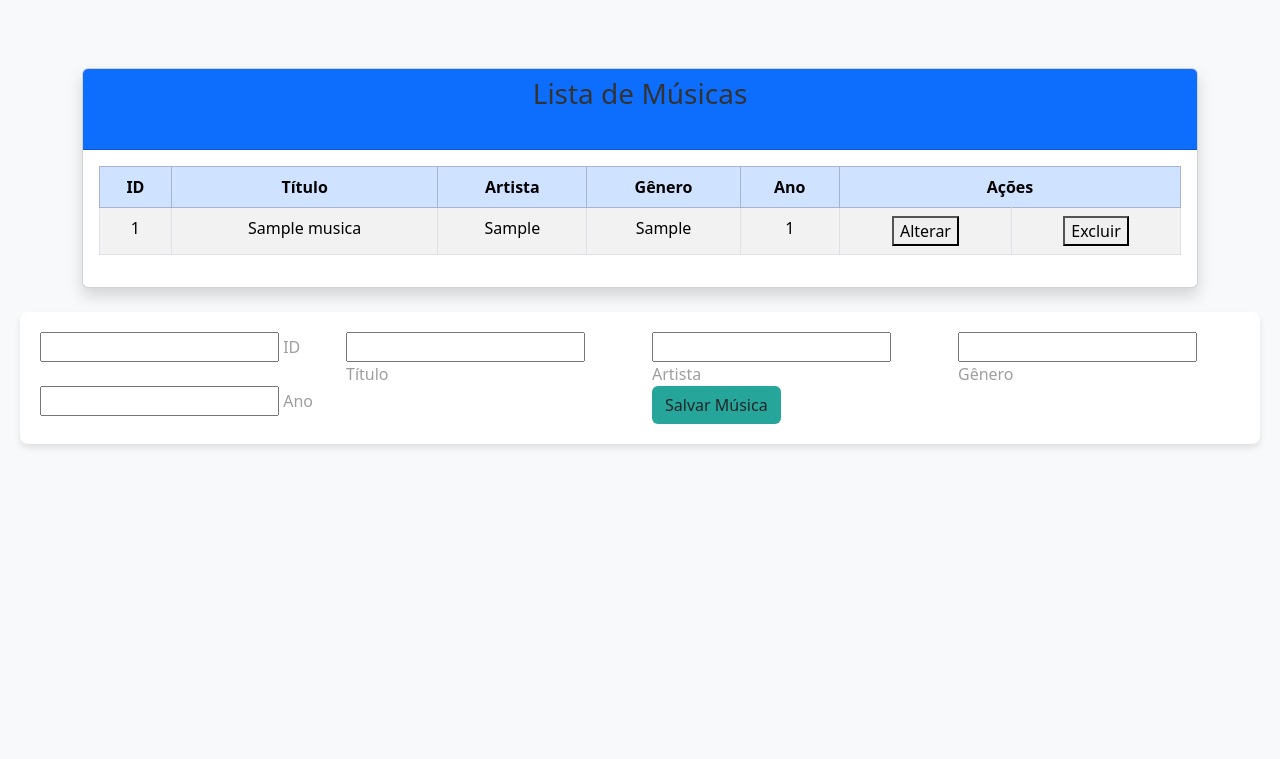
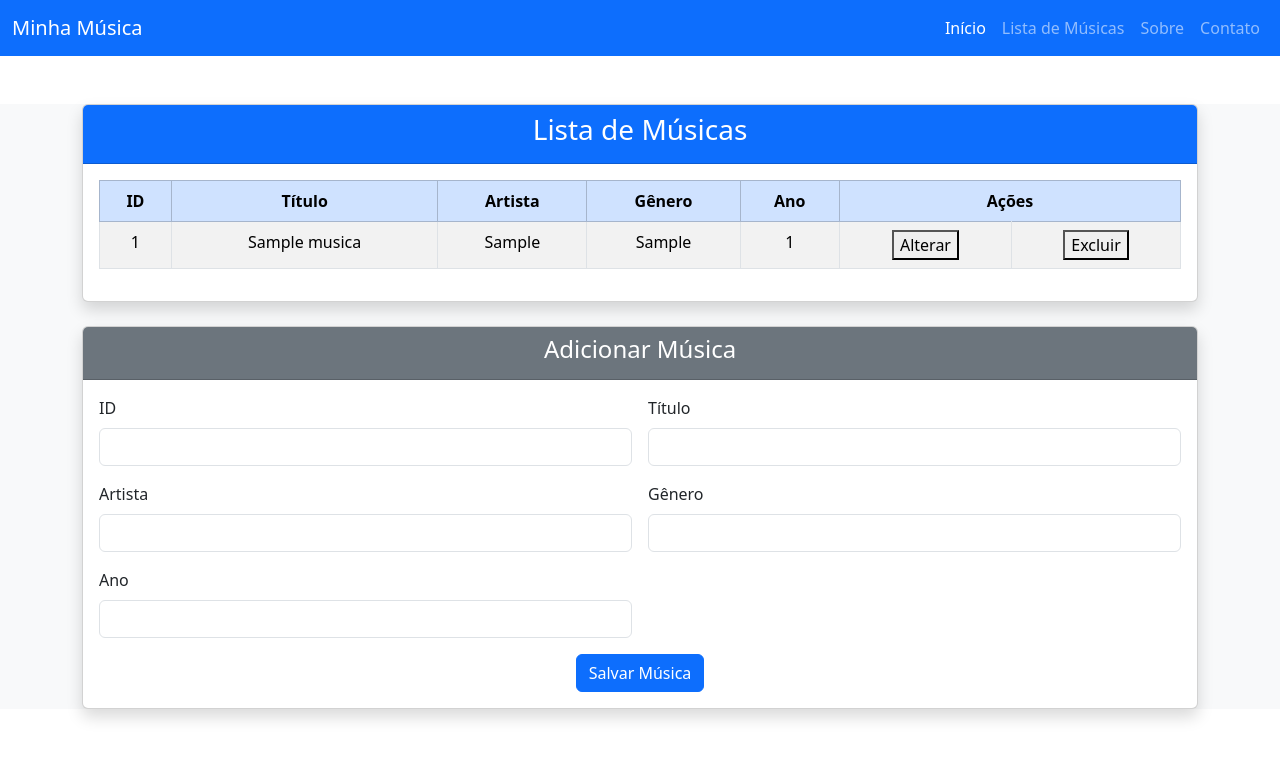
Before and after one commit to jardim3162/jsatividade, a PHP site: page /telainicial.php in a window 1280 px wide. Shown: the top 759 px of the page. Run offline with PHP 8.4, Linux system fonts and the light colour scheme; tables that the repository leaves empty hold one stand-in row (values such as "Sample post").

Commit message:
tudo atualizado e so terminar de estilizar

```diff
--- a/nav.php
+++ b/nav.php
@@ -1,10 +1,25 @@
-<nav>
-    <div class="nav-wrapper">
-      <a href="#" class="brand-logo right">Logo</a>
-      <ul id="nav-mobile" class="left hide-on-med-and-down">
-        <li><a href="sass.html">Sass</a></li>
-        <li><a href="badges.html">Components</a></li>
-        <li><a href="collapsible.html">JavaScript</a></li>
-      </ul>
+<!-- nav.php -->
+<nav class="navbar navbar-expand-lg navbar-dark bg-primary">
+    <div class="container-fluid">
+        <a class="navbar-brand" href="#">Minha Música</a>
+        <button class="navbar-toggler" type="button" data-bs-toggle="collapse" data-bs-target="#navbarNav" aria-controls="navbarNav" aria-expanded="false" aria-label="Toggle navigation">
+            <span class="navbar-toggler-icon"></span>
+        </button>
+        <div class="collapse navbar-collapse" id="navbarNav">
+            <ul class="navbar-nav ms-auto">
+                <li class="nav-item">
+                    <a class="nav-link active" href="home.php">Início</a>
+                </li>
+                <li class="nav-item">
+                    <a class="nav-link" href="telainicial.php">Lista de Músicas</a>
+                </li>
+                <li class="nav-item">
+                    <a class="nav-link" href="sobre.php">Sobre</a>
+                </li>
+                <li class="nav-item">
+                    <a class="nav-link" href="contato.php">Contato</a>
+                </li>
+            </ul>
+        </div>
     </div>
 </nav>
--- a/styles.css
+++ b/styles.css
@@ -1,6 +1,5 @@
 body {
     background-color: #f5f5f5;
-            padding: 20px;
 }
 
 h3 {
@@ -15,27 +14,33 @@
     box-shadow: 0px 4px 6px rgba(0, 0, 0, 0.1);
 }
 
-        .input-field input {
-            color: #333;
+.form-control:focus {
+    border-color: #0d6efd;
+    box-shadow: 0 0 0 0.25rem rgba(13, 110, 253, 0.25);
 }
 
-        .input-field label {
-            color: #9e9e9e;
+.btn-primary {
+    background-color: #0d6efd;
+    border-color: #0d6efd;
 }
 
-        .input-field input:focus {
-            border-bottom: 2px solid #26a69a;
-            box-shadow: none;
+.btn-primary:hover {
+    background-color: #0b5ed7;
+    border-color: #0a58ca;
 }
 
-        .input-field input:focus + label {
-            color: #26a69a;
+.card {
+    transition: transform 0.3s, box-shadow 0.3s;
   }
 
-        .btn {
-            background-color: #26a69a;
+  .card:hover {
+    transform: scale(1.05);
+    box-shadow: 0 4px 20px rgba(0, 0, 0, 0.2);
+    z-index: 1000;
   }
 
-        .btn:hover {
-            background-color: #2bbbad;
+  footer {
+    background-color: #f8f9fa;
+    padding: 20px 0;
+    text-align: center;
   }
--- a/telainicial.php
+++ b/telainicial.php
@@ -1,14 +1,17 @@
 <!DOCTYPE html>
 <html lang="pt-BR">
+
 <head>
     <meta charset="UTF-8">
     <meta name="viewport" content="width=device-width, initial-scale=1.0">
     <title>Tela Inicial</title>
     <!-- Bootstrap CSS -->
     <link href="https://cdn.jsdelivr.net/npm/bootstrap@5.3.0-alpha3/dist/css/bootstrap.min.css" rel="stylesheet">
-    <link rel="stylesheet" href="styles.css">
+    <!-- <link rel="stylesheet" href="styles.css"> -->
 </head>
-<body class="bg-light">
+<?php include "nav.php"; ?>
+<body>
+    <div class="bg-light">
         <div class="container mt-5">
             <div class="card shadow">
                 <div class="card-header bg-primary text-white">
@@ -27,45 +30,54 @@
                             </tr>
                         </thead>
                         <tbody id="musicas">
-
+                            <!-- Conteúdo dinâmico aqui -->
                         </tbody>
                     </table>
                 </div>
             </div>
-    </div><br>
+        </div>
 
-    <div class="form-container"
-    style="width: 100%;  ">
-            <form class="row" onsubmit="return salvarMusica(event);">
-                <div class="input-field col s12 m6">
-                    <input id="id_titulo" type="number" name="id_titulo">
-                    <label for="id_titulo">ID</label>
+        <!-- Formulário para adicionar música -->
+        <div class="container mt-4">
+            <div class="card shadow">
+                <div class="card-header bg-secondary text-white">
+                    <h4 class="text-center">Adicionar Música</h4>
                 </div>
-                <div class="input-field col s12 m6">
-                    <input id="titulo" type="text" name="titulo" required>
-                    <label for="titulo">Título</label>
+                <div class="card-body">
+                    <form onsubmit="return salvarMusica(event);">
+                        <div class="row g-3">
+                            <div class="col-md-6">
+                                <label for="id_titulo" class="form-label">ID</label>
+                                <input id="id_titulo" type="number" name="id_titulo" class="form-control">
                             </div>
-                <div class="input-field col s12 m6">
-                    <input id="artista" type="text" name="artista" required>
-                    <label for="artista">Artista</label>
+                            <div class="col-md-6">
+                                <label for="titulo" class="form-label">Título</label>
+                                <input id="titulo" type="text" name="titulo" class="form-control" required>
                             </div>
-                <div class="input-field col s12 m6">
-                    <input id="genero" type="text" name="genero" required>
-                    <label for="genero">Gênero</label>
+                            <div class="col-md-6">
+                                <label for="artista" class="form-label">Artista</label>
+                                <input id="artista" type="text" name="artista" class="form-control" required>
                             </div>
-                <div class="input-field col s12 m6">
-                    <input id="ano" type="number" name="ano" required>
-                    <label for="ano">Ano</label>
+                            <div class="col-md-6">
+                                <label for="genero" class="form-label">Gênero</label>
+                                <input id="genero" type="text" name="genero" class="form-control" required>
                             </div>
-                <div class="col s12 center-align">
-                    <button class="btn waves-effect waves-light" type="submit">Salvar Música</button>
+                            <div class="col-md-6">
+                                <label for="ano" class="form-label">Ano</label>
+                                <input id="ano" type="number" name="ano" class="form-control" required>
+                            </div>
+                            <div class="col-12 text-center">
+                                <button class="btn btn-primary" type="submit">Salvar Música</button>
+                            </div>
                         </div>
                     </form>
                 </div>
             </div>
+        </div>
 
-
+        <!-- Scripts -->
         <script src="https://cdn.jsdelivr.net/npm/bootstrap@5.3.0-alpha3/dist/js/bootstrap.bundle.min.js"></script>
         <script src="script.js"></script>
 </body>
+
 </html>
```
Also changed, not shown: home.php (added, +103 -0 lines), index.php (+33 -31 lines). Lines whose indentation alone changed are shown as unchanged.
